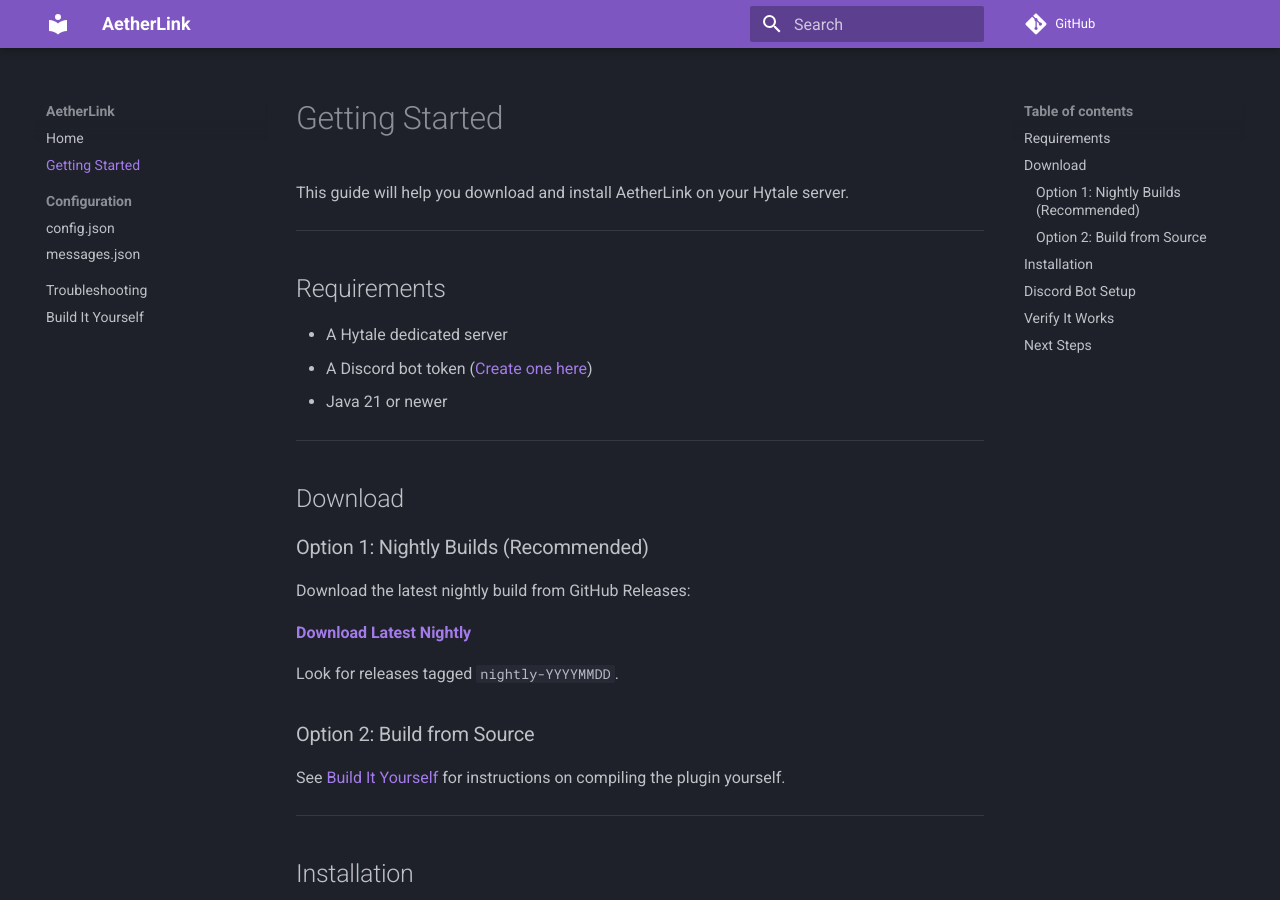
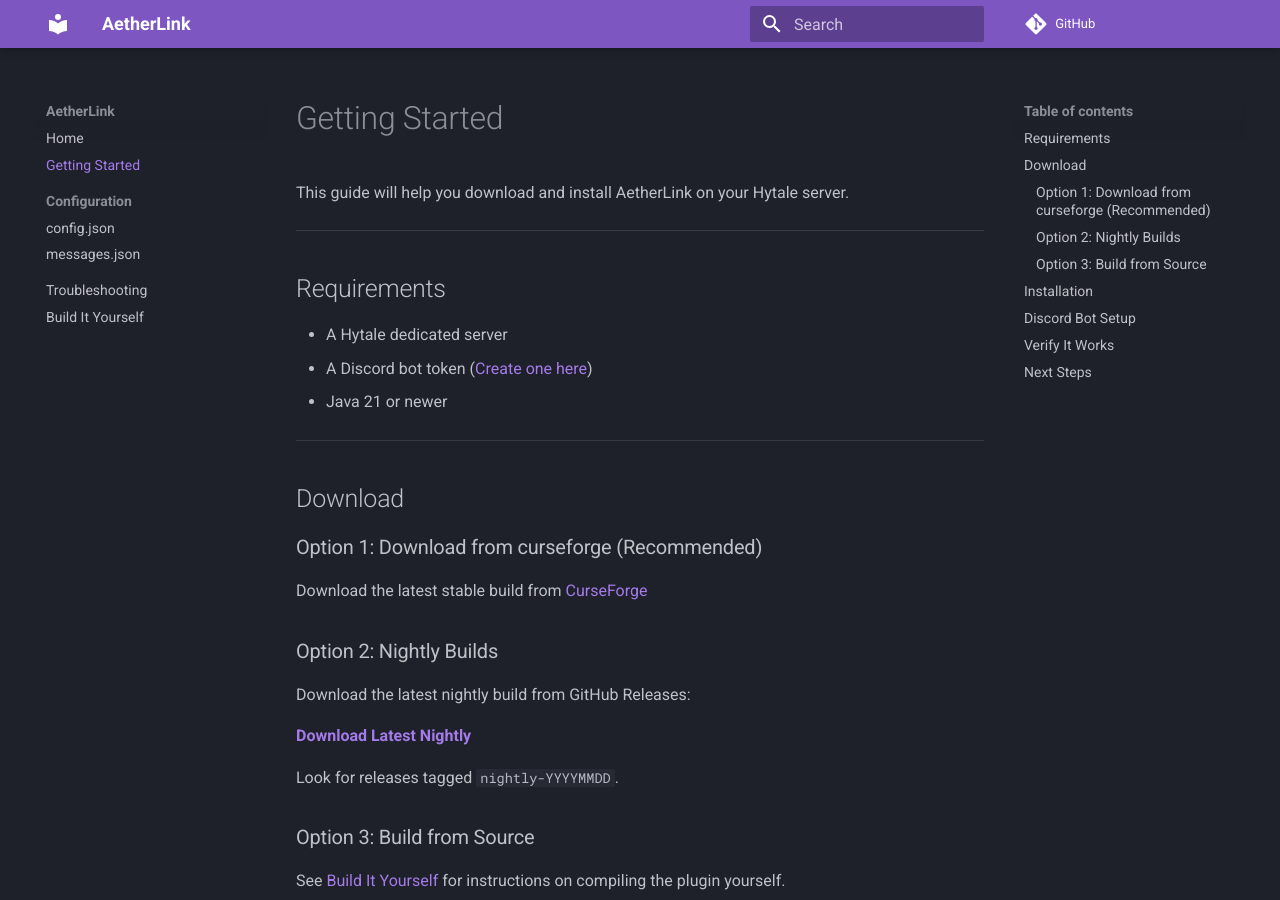
Before and after one commit to vendouple/AetherLink, an MkDocs documentation site: the page built from docs/getting-started.md, in a window 1280 px wide and 900 px high. Built offline with MkDocs 1.6.1 and Material for MkDocs 9.7.7, drawn with Linux system fonts in a browser that asks for light colours; comment, search, counter and statistics services are not loaded.

Commit message:
Updated pages

```diff
--- a/docs/getting-started.md
+++ b/docs/getting-started.md
@@ -14,7 +14,11 @@
 
 ## Download
 
-### Option 1: Nightly Builds (Recommended)
+### Option 1: Download from curseforge (Recommended)
+
+Download the latest stable build from [CurseForge](https://legacy.curseforge.com/hytale/mods/aetherlink/files)
+
+### Option 2: Nightly Builds
 
 Download the latest nightly build from GitHub Releases:
 
@@ -22,7 +26,7 @@
 
 Look for releases tagged `nightly-YYYYMMDD`.
 
-### Option 2: Build from Source
+### Option 3: Build from Source
 
 See [Build It Yourself](build.md) for instructions on compiling the plugin yourself.
 
```
Also changed, not shown: docs/build.md (+2 -2 lines), docs/troubleshooting.md (+12 -0 lines).
